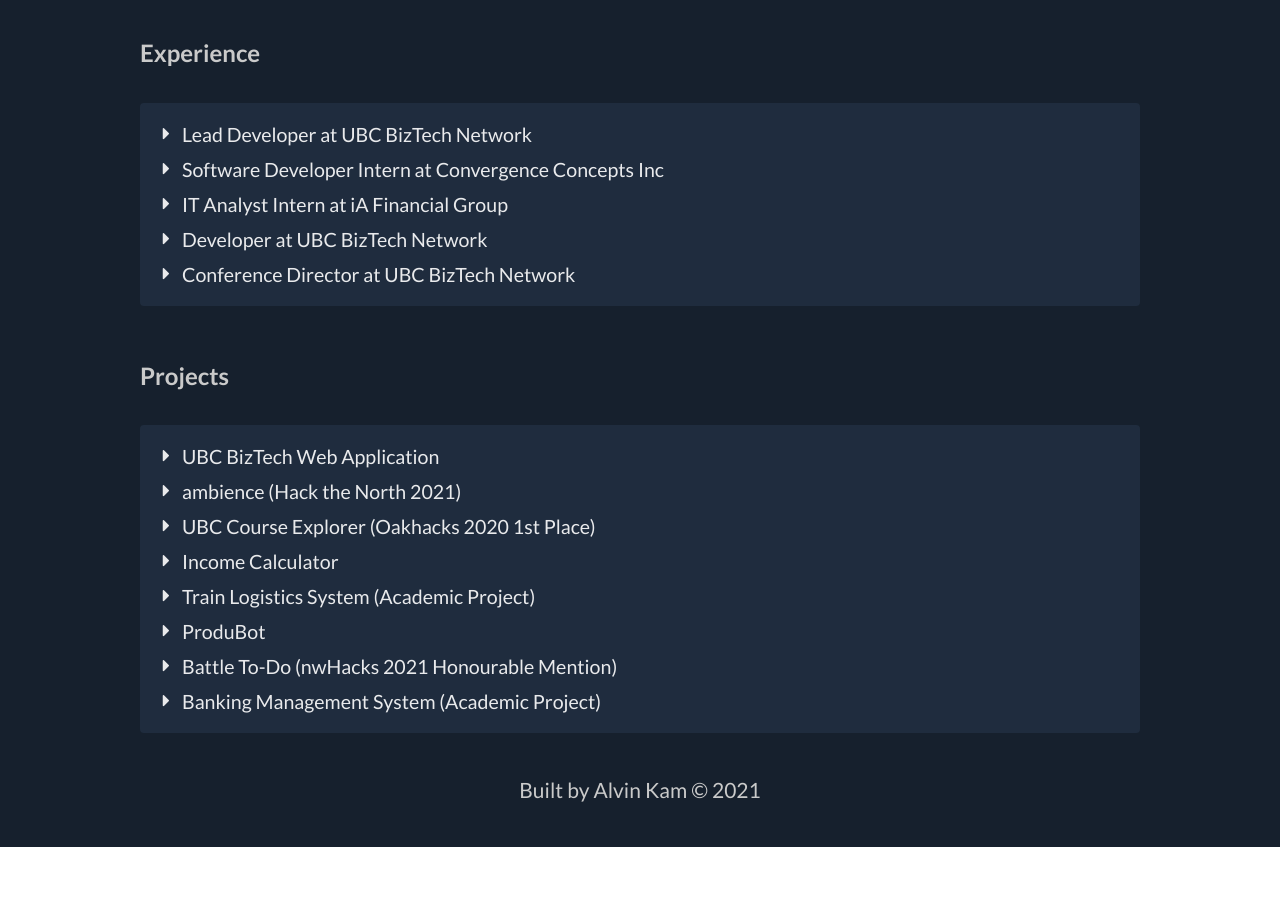
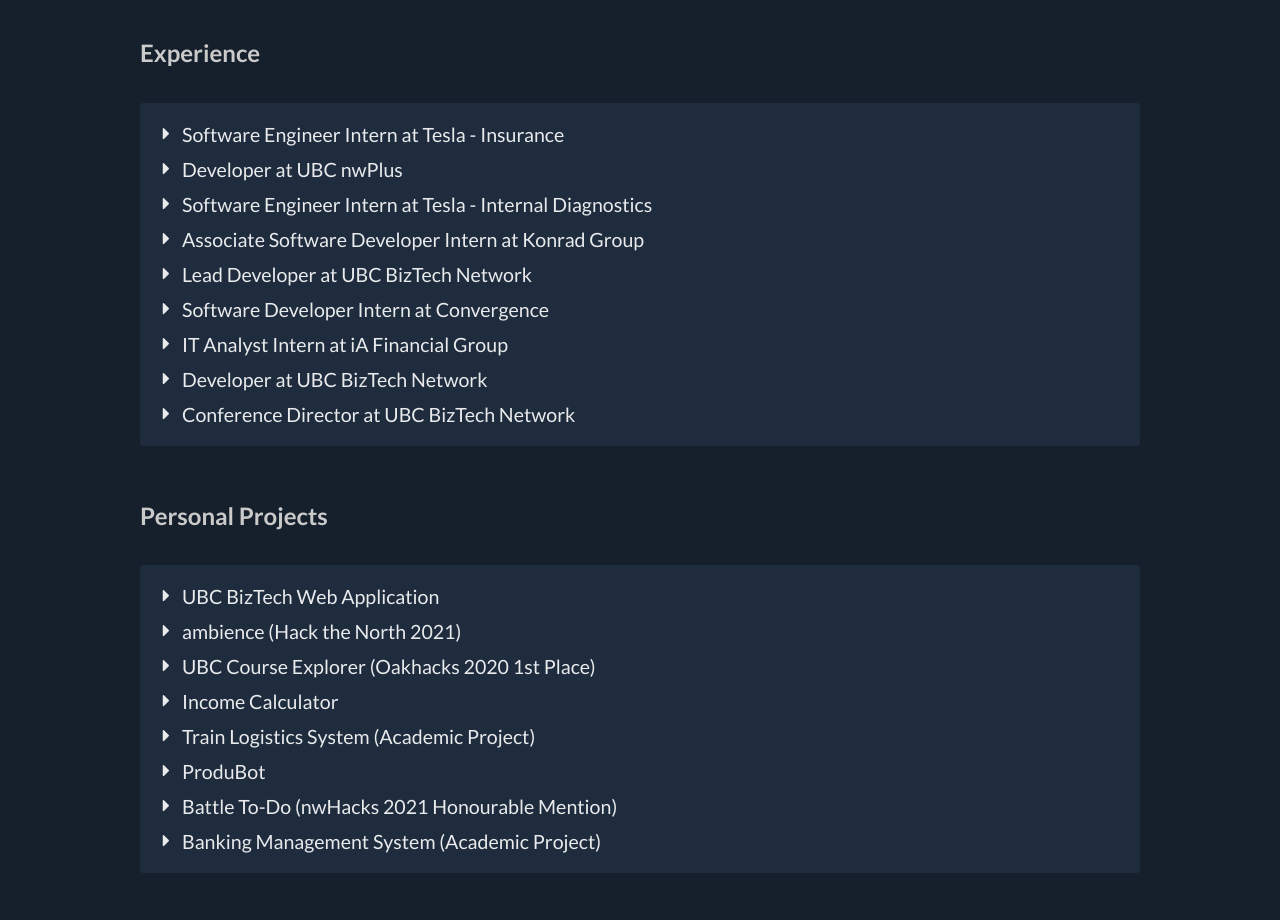
Before and after one commit to alvinkam33/alvinkam33.github.io, a React (Create React App) app: page / in a window 1280 px wide. Shown: the part 980-1900 px from the top of the page. Before the commit the page ends 1827 px from the top, so only its background shows below. Built offline with nearby package versions, Linux system fonts and the light colour scheme.

Commit message:
update website content

```diff
--- a/package.json
+++ b/package.json
@@ -10,7 +10,7 @@
     "react": "^17.0.2",
     "react-dom": "^17.0.2",
     "react-icons": "^4.2.0",
-    "react-scripts": "4.0.3",
+    "react-scripts": "^5.0.1",
     "react-scroll": "^1.8.3",
     "react-switch": "^7.0.0",
     "react-type-animation": "^3.0.1",
--- a/src/components/Experience.js
+++ b/src/components/Experience.js
@@ -5,37 +5,99 @@
 const Experience = () => {
     const items = [
         {
-            title: "Lead Developer at UBC BizTech Network",
-            context: "April 2022 - Present",
-            content: "Promoted to lead developer position over UBC BizTech's development team. Optimized team efficiency by over 400% through improving work processes, strengthening team culture and enhancing communication with stakeholders. Oversaw and supported responsibilities of other developers while building multiple features such as the development environment, payment integration, test pipeline, admin functionality and gamification system.",
-            technology: ["React.js", "Node.js", "AWS", "DynamoDB", "HTML", "CSS", "Mocha", "Firebase", "Serverless"],
-            github: "https://github.com/ubc-biztech"
+            title: "Software Engineer Intern at Tesla - Insurance",
+            context: "June 2024 - Present",
+            content: `Joined the Insurance team to develop the Tesla Insurance platform and rating
+            initiatives using C# and .NET.`,
+            technology: ["C#", ".NET", "MySQL", "Jenkins", "Redis"],
+            web: "https://www.tesla.com/about"
         },
         {
-            title: "Software Developer Intern at Convergence Concepts Inc",
+            title: "Developer at UBC nwPlus",
+            context: "April 2023 - March 2024",
+            content: `Maintained and developed in-house applications for the largest hackathons in Western Canada.
+            Built a SQL-like, user-friendly query system from scratch to quickly parse and filter for
+            important applicant information. Debugged numerous internal and external-facing features
+            such as the user portal, application grading, announcements and QR scanning.`,
+            technology: ["Next.js", "Node.js", "Firebase", "HTML", "CSS"],
+            web: "https://nwplus.io/"
+        },
+        {
+            title: "Software Engineer Intern at Tesla - Internal Diagnostics",
+            context: "September 2023 - December 2023",
+            content: `Hastened vehicle firmware communications by 30% by redeveloping internal
+            progress-tracking pages using Ruby on Rails, React and 100% test coverage with RSpec and
+            Mocha to ensure bug-free deployment. Reduced rollout progress update delays from 2 hours
+            to 1 minute by migrating the existing automated vehicle query system and implementing a
+            modular, user-controlled app. Coordinated development cycle between cross-functional teams
+            to complete features 25% ahead of schedule.`,
+            technology: ["Ruby on Rails", "React", "RSpec", "Mocha"],
+            web: "https://www.tesla.com/about"
+        },
+        {
+            title: "Associate Software Developer Intern at Konrad Group",
+            context: "May 2023 - August 2023",
+            content: `Accelerated QA and onboarding processes by 25% by building an action-tracking
+            chrome extension with TypeScript, HTML/SCSS and an Express.js API using PostgreSQL to
+            visualize various procedures. Diminished latency of company’s internal directory by 40% by
+            implementing server-side pagination and filtering alongside React hooks to cache data and
+            avoid re-rendering Established flawless CI/CD pipeline on new projects leveraging Docker,
+            GitHub Actions and AWS EC2.`,
+            technology: ["TypeScript", "HTML", "SCSS", "Express.js", "PostgreSQL", "Prisma", "Docker", "GitHub Actions", "AWS", "React"],
+            web: "https://www.konrad.com/about"
+        },
+        {
+            title: "Lead Developer at UBC BizTech Network",
+            context: "April 2022 - March 2023",
+            content: `Promoted to lead developer position over UBC BizTech's development team.
+            Optimized team efficiency by over 400% through improving work processes, strengthening
+            team culture and enhancing communication with stakeholders. Oversaw and supported responsibilities
+            of other developers while building multiple features such as the development environment,
+            payment integration, test pipeline, admin functionality and gamification system.`,
+            technology: ["React", "Node.js", "AWS", "DynamoDB", "HTML", "CSS", "Mocha", "Firebase", "Serverless"],
+            web: "https://app.ubcbiztech.com/"
+        },
+        {
+            title: "Software Developer Intern at Convergence",
             context: "September 2021 - September 2022",
-            content: "Exceeded intern expectations, independently pushing over 1500 commits in a timely manner for numerous client projects primarily using the MERN technology stack while maintaining consistent communication with relevant project stakeholders. Boosted SEO of company's website, increasing traffic by 900% through developing a blog sitemap and meta tags with AWS S3, CloudFront and Lambda. Architected a new project feature from scratch for the company's largest client by determining the data structure based on design requirements while developing the REST API backend with Strapi (Node.js), the frontend with React.js, and persistent data storage with MongoDB.",
-            technology: ["MongoDB", "Express.js", "React.js", "Node.js", "AWS", "GraphQL", "PHP", "Strapi", "Contentful", "Next.js", "Drupal"],
+            content: `Architected a knowledge base from scratch for a client’s $5M software platform, designing and leading
+            the development of the app using TypeScript, React, Node.js, Strapi and MongoDB. Boosted SEO of company’s website,
+            increasing website traffic by 900% by developing an automated sitemap and meta tags solution using AWS S3, CloudFront
+            and Lambda. Enhanced a client’s app performance and reliability by 30% by refactoring the Node.js REST API and
+            webhooks to reduce unnecessary network activity.`,
+            technology: ["MongoDB", "Express.js", "React", "Node.js", "AWS", "GraphQL", "PHP", "Strapi", "Contentful", "Next.js", "Drupal"],
             web: "https://cctech.io/"
         },
         {
             title: "IT Analyst Intern at iA Financial Group",
             context: "May 2021 - September 2021",
-            content: "Part of the Special Markets team. Uploaded, migrated and peer-reviewed online insurance applications 50% ahead of schedule using Microsoft SQL Server. Planned the deployment and testing of several global application changes. Reduced team workload by 20% by streamlining database reports using SQL and Power BI. Optimized the tracking of team performance metrics by 90% through independently building and documenting a comprehensive, automated Power BI report for sprint retrospectives.",
+            content: `Part of the Special Markets team. Uploaded, migrated and peer-reviewed online
+            insurance applications 50% ahead of schedule using Microsoft SQL Server. Planned the
+            deployment and testing of several global application changes. Reduced team workload
+            by 20% by streamlining database reports using SQL and Power BI. Optimized the tracking
+            of team performance metrics by 90% through independently building and documenting a
+            comprehensive, automated Power BI report for sprint retrospectives.`,
             technology: ["SQL", "Microsoft SQL Server", "Power BI"],
             web: "https://solutionsinsurance.com/"
         },
         {
             title: "Developer at UBC BizTech Network",
             context: "April 2021 - March 2022",
-            content: "Working on UBC BizTech's event management web application. Documented and refactored UBC BizTech’s web application frontend in React.js by following the MVC framework while establishing and communicating new coding standards for the team. Remodeled membership/event registration for 1000+ members by building the authentication system with AWS Cognito and AWS DynamoDB.",
-            technology: ["React.js", "Node.js", "AWS", "DynamoDB", "HTML", "CSS"],
-            github: "https://github.com/ubc-biztech"
+            content: `Working on UBC BizTech's event management web application. Documented and
+            refactored UBC BizTech’s web application frontend in React by following the MVC
+            framework while establishing and communicating new coding standards for the team.
+            Remodeled membership/event registration for 1000+ members by building the authentication
+            system with AWS Cognito and AWS DynamoDB.`,
+            technology: ["React", "Node.js", "AWS", "DynamoDB", "HTML", "CSS"],
+            web: "https://app.ubcbiztech.com/"
         },
         {
             title: "Conference Director at UBC BizTech Network",
             context: "April 2020 - March 2021",
-            content: "Planned and hosted two UBC BizTech online conferences, GameWorld and Blueprint, attracting 250 and 475 attendees respectively. Despite online environment, achieved 75% turnout rate by introducing gamificaiton system to incentivize engagement and retention. Maintained strong relationships with over 20 professional partners for each conference.",
+            content: `Planned and hosted two UBC BizTech online conferences, GameWorld and Blueprint,
+            attracting 250 and 475 attendees respectively. Despite online environment, achieved 75%
+            turnout rate by introducing gamificaiton system to incentivize engagement and retention.
+            Maintained strong relationships with over 20 professional partners for each conference.`,
             web: "https://www.ubcbiztech.com/"
         }
     ];
--- a/src/components/Projects.js
+++ b/src/components/Projects.js
@@ -6,7 +6,7 @@
     const items = [
         {
             title: "UBC BizTech Web Application",
-            context: "April 2021 - Present",
+            context: "April 2021 - March 2023",
             video: "https://www.youtube.com/embed/o1MchpE4gtQ",
             content: "A event HUB for UBC BizTech executives to create and manage event registration, while users and partners can register for events and interact with others.",
             technology: ["React.js", "Node.js", "AWS", "DynamoDB", "HTML", "CSS", "Mocha", "Firebase", "Serverless"],
@@ -72,7 +72,7 @@
 
     return (
         <Element id="projects" name="projects" className="projects">
-            <h2>Projects</h2>
+            <h2>Personal Projects</h2>
             <Accordion items={items} />
         </Element>
     );
```
Also changed, not shown: 1 other file (tests, documents, lock files or other folders).
